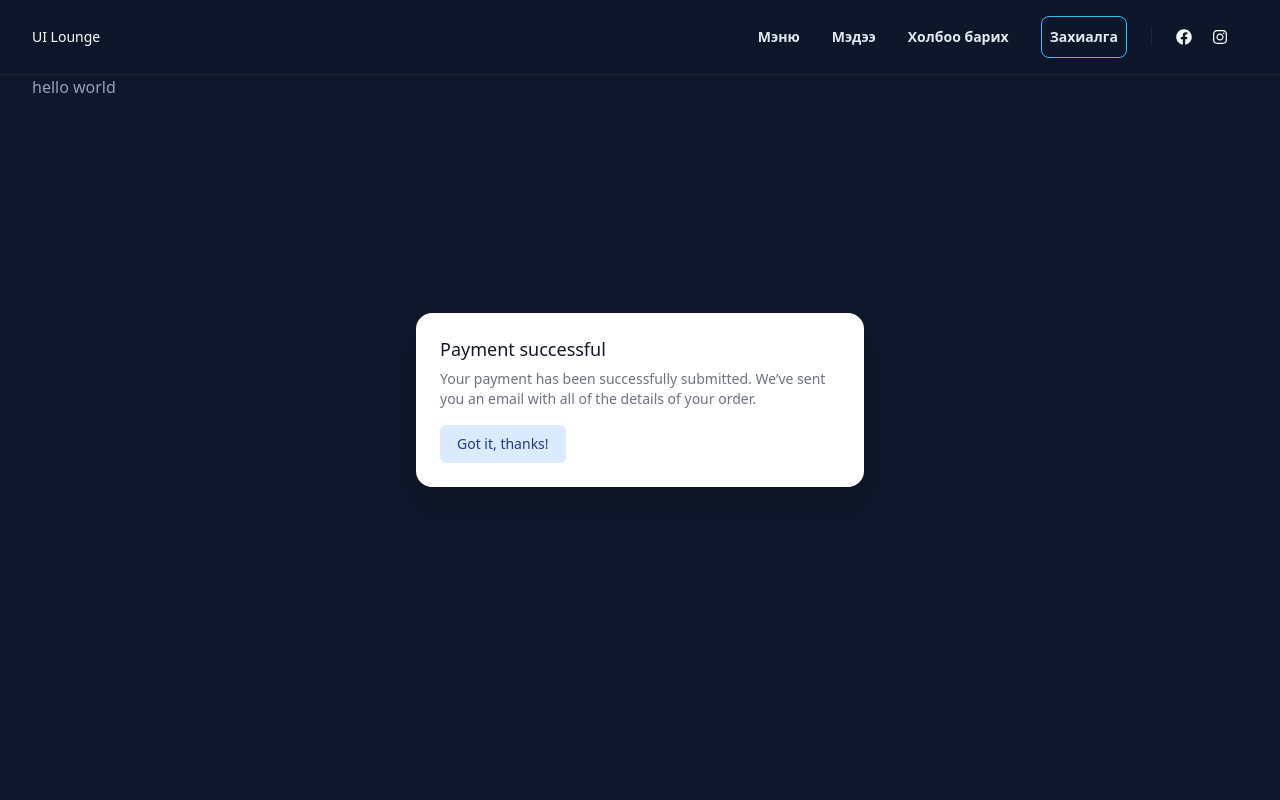
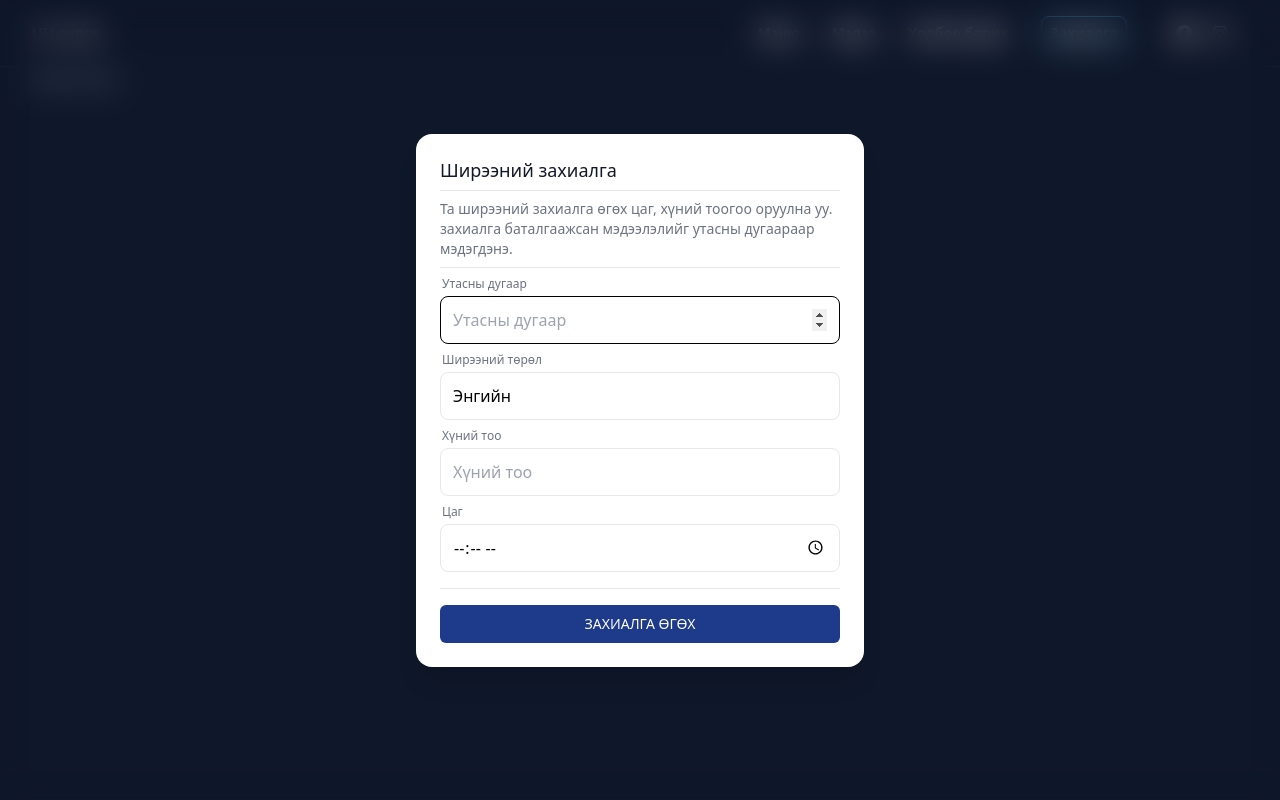
Before and after one commit to ui-lounge/u-i.mn, a Next.js app: page / in a window 1280 px wide. Both pictures are taken after a click on the button "Захиалга". Shown: the top 800 px of the page. Built offline with nearby package versions, Linux system fonts and the light colour scheme.

Commit message:
reservation

```diff
--- a/components/common/header/index.js
+++ b/components/common/header/index.js
@@ -39,7 +39,7 @@ const Header = () => {
                     </li>
                     <li>
                       <button
-                        className="p-2 rounded-lg border border-sky-400 hover:ring-1 ring-sky-400 hover:bg-sky-300/10 active:bg-sky-300/30"
+                        className="px-2 py-1 rounded-lg border border-sky-400 hover:ring-1 ring-sky-400 hover:bg-sky-300/10 active:bg-sky-300/30 flex"
                         onClick={() => setModal(true)}
                       >
                         Захиалга
--- a/components/common/header/reservation.js
+++ b/components/common/header/reservation.js
@@ -1,25 +1,55 @@
-import { Dialog, Transition } from "@headlessui/react";
-import { Fragment } from "react";
+import { Fragment, useState } from "react";
+import { Dialog, Transition, Listbox } from "@headlessui/react";
+import Input from "@components/common/input";
+import axios from "axios";
+import { toast } from "react-toastify";
+import { useRouter } from "next/router";
+const ReservationModal = ({ open, close }) => {
+  const router = useRouter();
+  const [loading, setLoading] = useState(false);
+  const [state, setState] = useState({
+    type: "Энгийн",
+  });
 
-const ReservationModal = ({ open, close }) => {
+  const tables = ["Энгийн", "VIP", "Террас"];
+
+  const onSubmit = (e) => {
+    e.preventDefault();
+    setLoading(true);
+    axios
+      .post(process.env.NEXT_PUBLIC_API + "/reservations", {
+        type: state.type,
+        time: state.time,
+        phone: Number(state.phone),
+        seats: Number(state.seats),
+      })
+      .then(({ data }) => {
+        toast.success("Амжилттай", {
+          onClose: () => close(),
+        });
+        return router.push(`/reservation/${data._id}`);
+      })
+      .catch(() => toast.warn("Хүсэлт амжилтгүй"))
+      .finally(() => setLoading(false));
+  };
   return (
     <Transition appear show={open} as={Fragment}>
       <Dialog
         as="div"
-        className="fixed inset-0 z-10 overflow-y-auto"
+        className="fixed inset-0 z-50 overflow-y-auto"
         onClose={close}
       >
         <div className="min-h-screen px-4 text-center">
           <Transition.Child
             as={Fragment}
-            enter="ease-out duration-300"
+            enter="ease-out duration-100"
             enterFrom="opacity-0"
             enterTo="opacity-100"
-            leave="ease-in duration-200"
+            leave="ease-in duration-100"
             leaveFrom="opacity-100"
             leaveTo="opacity-0"
           >
-            <Dialog.Overlay className="fixed inset-0" />
+            <Dialog.Overlay className="fixed inset-0 bg-black-300/10 backdrop-blur-lg" />
           </Transition.Child>
           <span
             className="inline-block h-screen align-middle"
@@ -41,24 +71,84 @@ const ReservationModal = ({ open, close }) => {
                 as="h3"
                 className="text-lg font-medium leading-6 text-gray-900"
               >
-                Payment successful
+                Ширээний захиалга
               </Dialog.Title>
-              <div className="mt-2">
+              <div className="border-t my-2" />
+              <div>
                 <p className="text-sm text-gray-500">
-                  Your payment has been successfully submitted. We’ve sent you
-                  an email with all of the details of your order.
+                  Та ширээний захиалга өгөх цаг, хүний тоогоо оруулна уу.
+                  захиалга баталгаажсан мэдээлэлийг утасны дугаараар мэдэгдэнэ.
                 </p>
               </div>
-
-              <div className="mt-4">
+              <div className="border-t my-2" />
+              <form
+                className="flex flex-col gap-y-2 text-black"
+                onSubmit={onSubmit}
+                autoComplete="off"
+              >
+                <Input
+                  placeholder="Утасны дугаар"
+                  label="Утасны дугаар"
+                  type="number"
+                  name="phone"
+                  required
+                  onChange={(e) =>
+                    setState({ ...state, [e.target.name]: e.target.value })
+                  }
+                />
+                <div className="relative">
+                  <span className="flex mb-1 text-gray-500 text-xs px-0.5">
+                    Ширээний төрөл
+                  </span>
+                  <Listbox
+                    value={state.type}
+                    onChange={(table) => setState({ ...state, type: table })}
+                  >
+                    <Listbox.Button className="rounded-lg h-12 border w-full px-3 py-2 flex items-center">
+                      {state.type}
+                    </Listbox.Button>
+                    <Listbox.Options className="absolute rounded-md bg-white w-full shadow-lg py-2">
+                      {tables.map((table, index) => (
+                        <Listbox.Option
+                          key={index}
+                          value={table}
+                          disabled={false}
+                          className="my-1 hover:bg-black/10 cursor-pointer mx-2 rounded px-1 h-8 flex items-center"
+                        >
+                          {table}
+                        </Listbox.Option>
+                      ))}
+                    </Listbox.Options>
+                  </Listbox>
+                </div>
+                <Input
+                  label="Хүний тоо"
+                  placeholder="Хүний тоо"
+                  required
+                  name="seats"
+                  type="number"
+                  onChange={(e) =>
+                    setState({ ...state, [e.target.name]: e.target.value })
+                  }
+                />
+                <Input
+                  name="time"
+                  placeholder="Цаг"
+                  label="Цаг"
+                  type="time"
+                  onChange={(e) =>
+                    setState({ ...state, [e.target.name]: e.target.value })
+                  }
+                />
+                <div className="border-t my-2" />
                 <button
-                  type="button"
-                  className="inline-flex justify-center px-4 py-2 text-sm font-medium text-blue-900 bg-blue-100 border border-transparent rounded-md hover:bg-blue-200 focus:outline-none focus-visible:ring-2 focus-visible:ring-offset-2 focus-visible:ring-blue-500"
-                  onClick={close}
+                  type="submit"
+                  className="inline-flex justify-center px-4 py-2 text-sm font-medium bg-blue-900 text-white border border-transparent rounded-md hover:bg-blue-900/90 focus:outline-none focus-visible:ring-2 focus-visible:ring-offset-2 focus-visible:ring-blue-500 uppercase"
+                  disabled={loading}
                 >
-                  Got it, thanks!
+                  Захиалга өгөх
                 </button>
-              </div>
+              </form>
             </div>
           </Transition.Child>
         </div>
--- /dev/null
+++ b/components/common/input.js
@@ -0,0 +1,23 @@
+const Input = ({
+  label,
+  type = "text",
+  placeholder = "",
+  autoFocus = false,
+  required = false,
+  onChange = undefined,
+  name = "",
+}) => (
+  <label>
+    <span className="flex mb-1 text-gray-500 text-xs px-0.5">{label}</span>
+    <input
+      className="rounded-lg h-12 border w-full px-3 py-2 focus:border-black outline-none"
+      placeholder={placeholder}
+      type={type}
+      name={name}
+      required={required}
+      onChange={onChange}
+      autoFocus={autoFocus}
+    />
+  </label>
+);
+export default Input;
--- a/components/layout.js
+++ b/components/layout.js
@@ -1,6 +1,7 @@
 import Head from "next/head";
 import Header from "@components/common/header";
 import Footer from "@components/common/footer";
+import { ToastContainer } from "react-toastify";
 const Layout = ({ children }) => {
   return (
     <>
@@ -12,6 +13,7 @@ const Layout = ({ children }) => {
         {children}
       </main>
       <Footer />
+      <ToastContainer />
     </>
   );
 };
--- a/styles/main.css
+++ b/styles/main.css
@@ -1,3 +1,4 @@
+@import url("~react-toastify/dist/ReactToastify.css");
 body{
    @apply antialiased text-slate-400 bg-slate-900
 }
```
Also changed, not shown: package.json (+5 -3 lines), 2 other files (tests, documents, lock files or other folders).
